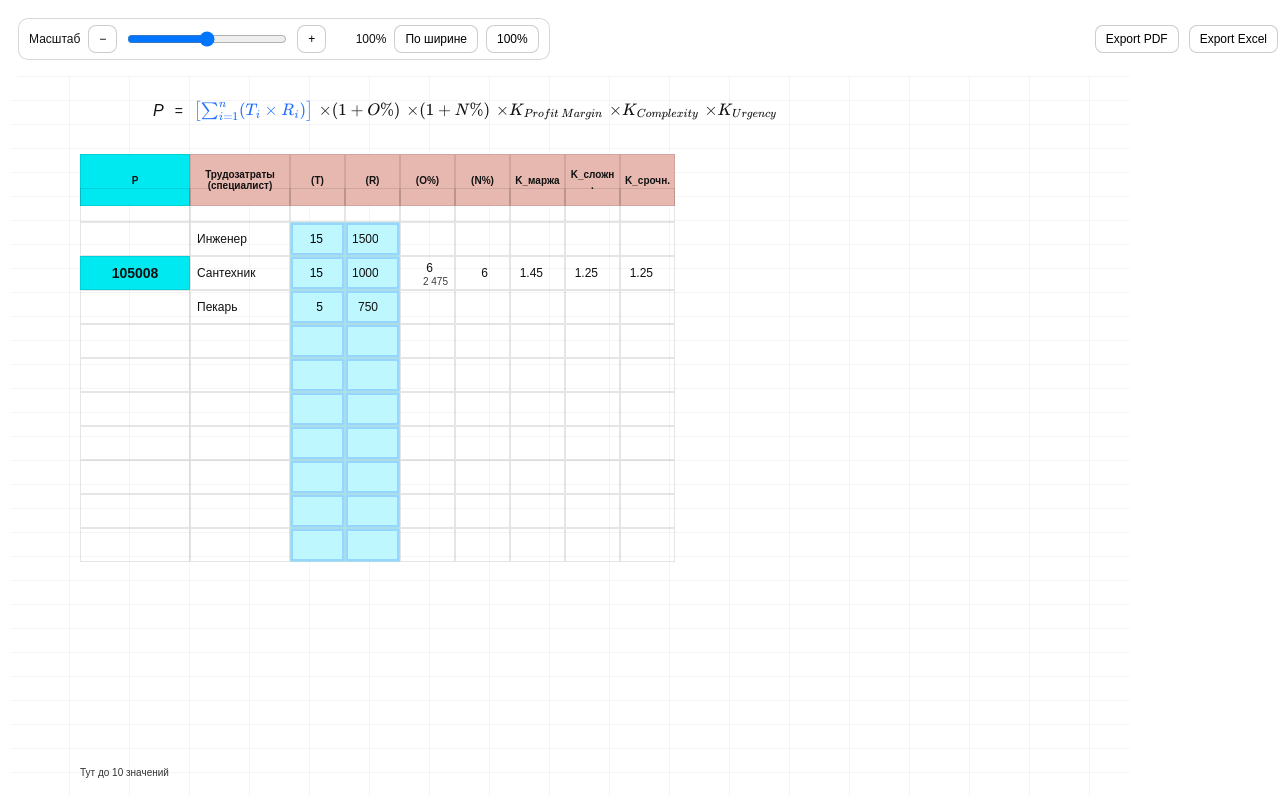
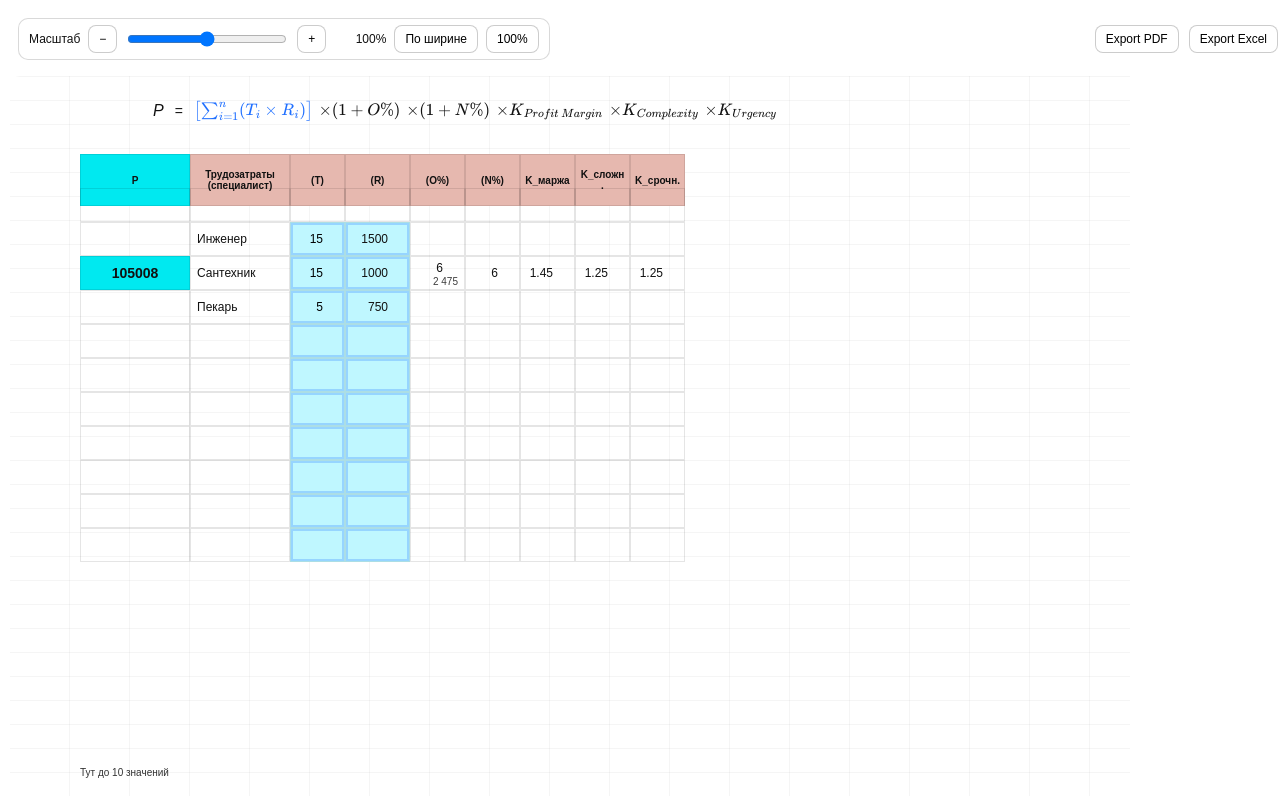
Before and after one commit to maratserebryakov/Fin1, a plain HTML site: page index.html in a window 1280 px wide. Drawn offline with nearby package versions, Linux system fonts and the light colour scheme.

Commit message:
Update index.html

```diff
--- a/index.html
+++ b/index.html
@@ -110,7 +110,7 @@
         110px   /* P */
         100px   /* Специалист */
         55px    /* T */
-        55px    /* R */
+        65px    /* R */
         55px    /* O% */
         55px    /* N% */
         55px    /* Kpm */
```
